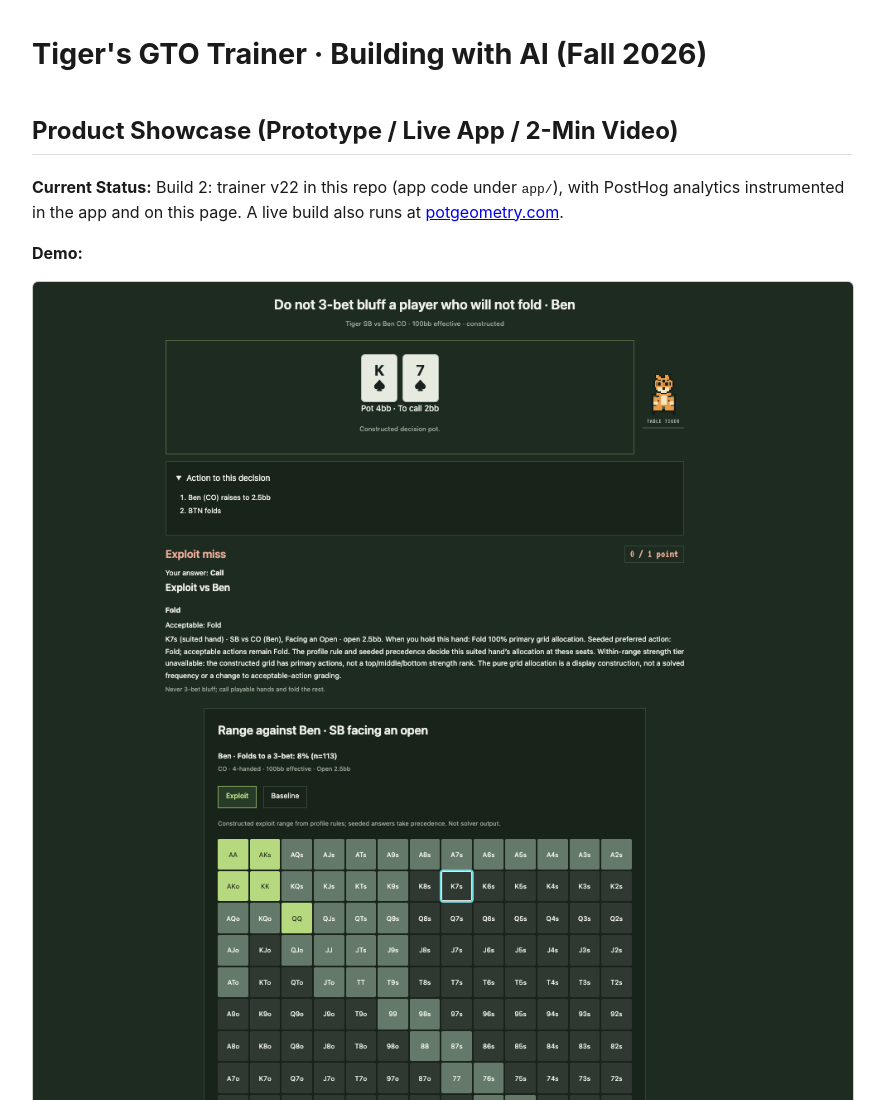
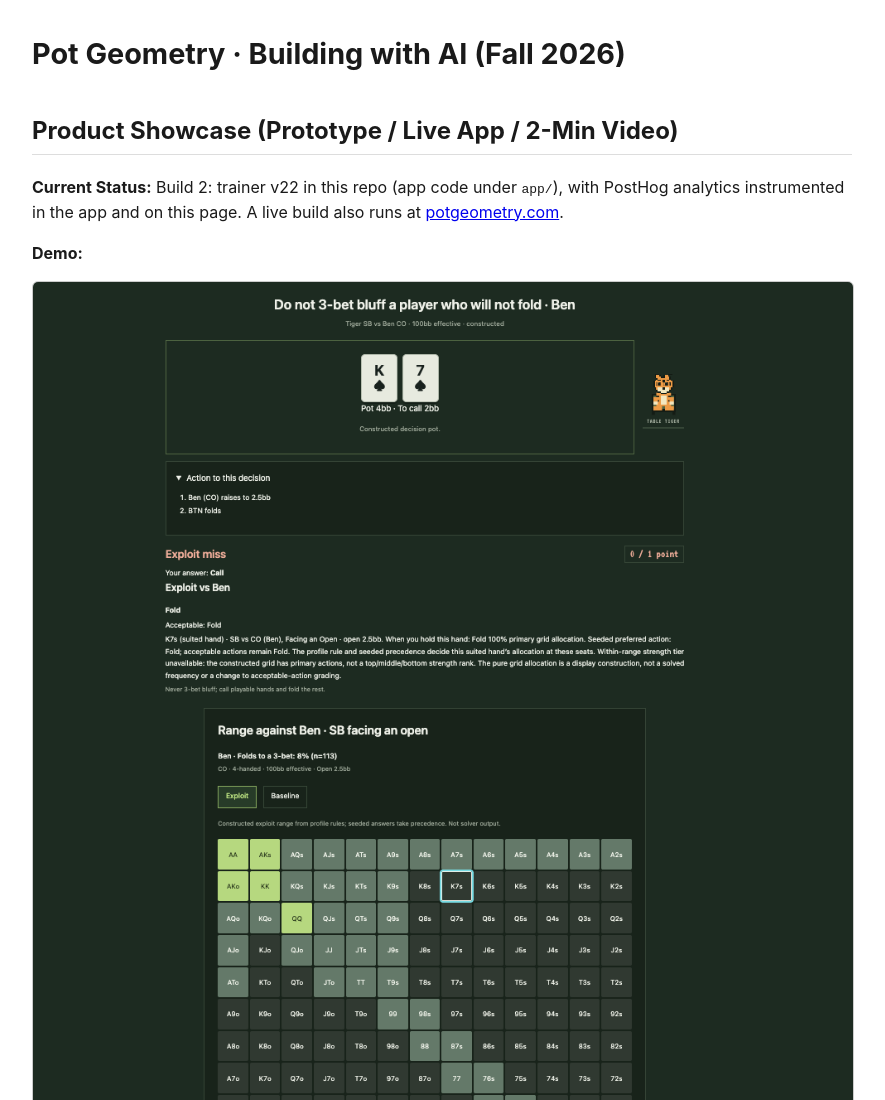
Before and after one commit to building-with-ai-f26/jl9717-sandbox, a plain HTML site: page docs/index.html in a window 1280 px wide. Shown: the top 1100 px of the page, without its empty margins (198-1083 px from the left). Drawn offline with Linux system fonts and the light colour scheme.

Commit message:
Rename trainer to Pot Geometry on product page

```diff
--- a/docs/index.html
+++ b/docs/index.html
@@ -3,7 +3,7 @@
 <head>
 <meta charset="utf-8">
 <meta name="viewport" content="width=device-width, initial-scale=1">
-<title>Tiger's GTO Trainer · Building with AI (Fall 2026)</title>
+<title>Pot Geometry · Building with AI (Fall 2026)</title>
 <style>
   body { font-family: -apple-system, "Segoe UI", Helvetica, Arial, sans-serif; max-width: 820px; margin: 2rem auto; padding: 0 1rem; line-height: 1.55; color: #1a1a1a; }
   h1 { font-size: 1.8rem; } h2 { margin-top: 2.2rem; border-bottom: 1px solid #ddd; padding-bottom: .3rem; }
@@ -23,7 +23,7 @@
 </head>
 <body>
 
-<h1>Tiger's GTO Trainer · Building with AI (Fall 2026)</h1>
+<h1>Pot Geometry · Building with AI (Fall 2026)</h1>
 
 <h2>Product Showcase (Prototype / Live App / 2-Min Video)</h2>
 
```
